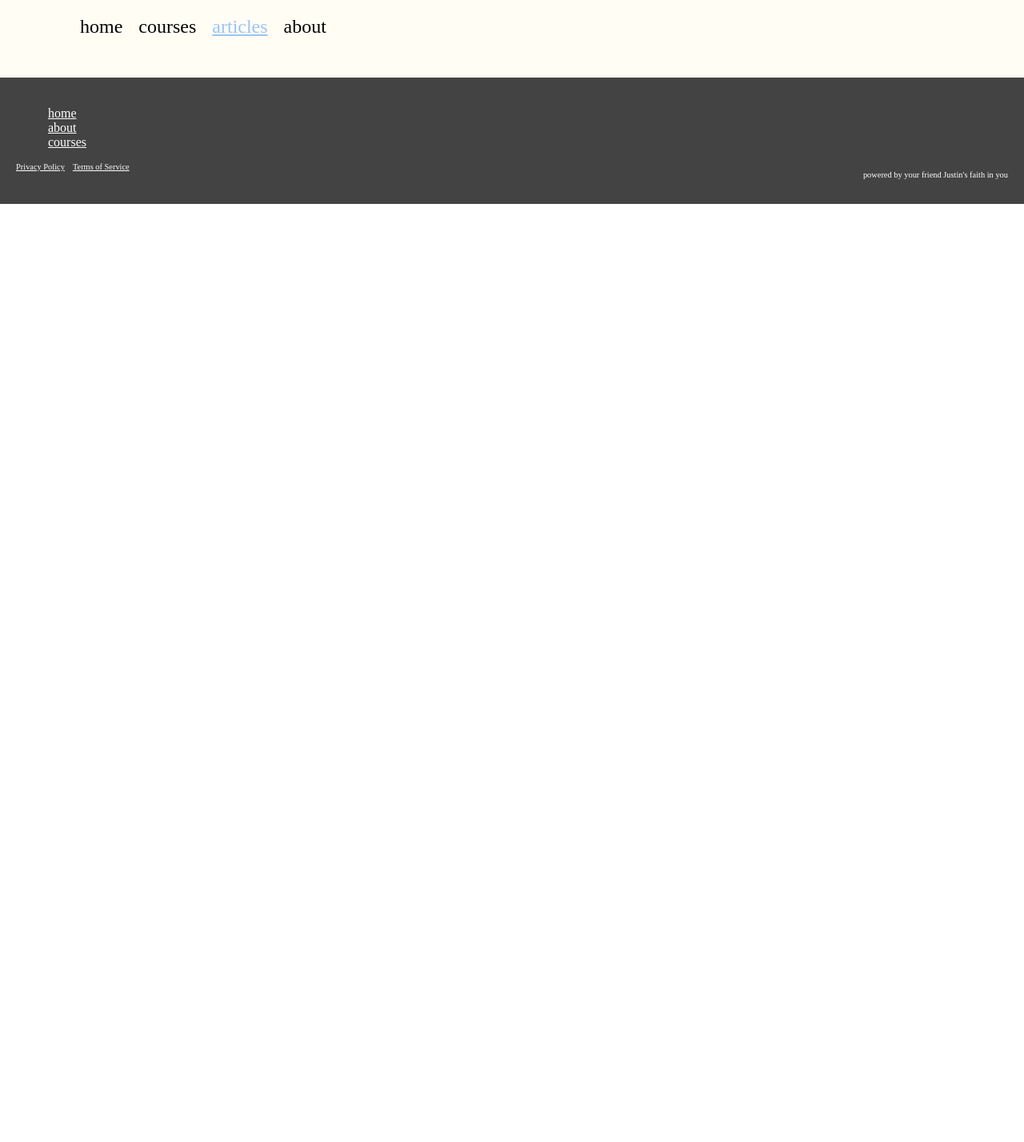
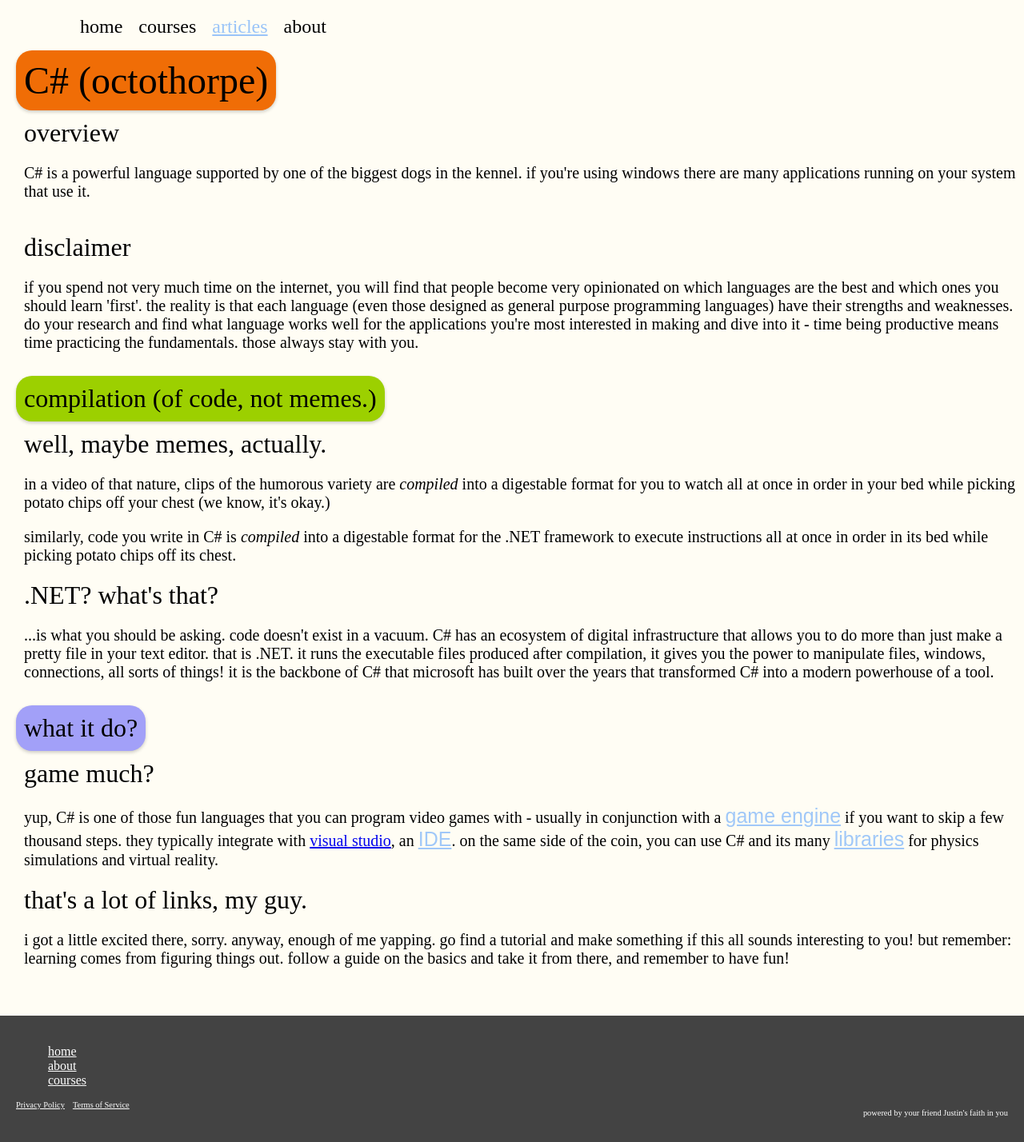
Before and after one commit to Domain-Force/frontline, a React (Create React App) app in the folder domain-force-front/: page /articles/csharp in a window 1280 px wide. Shown: the whole page at 80% size. Before the commit the page ends 800 px from the top, so only its background shows below. Built offline with nearby package versions, Linux system fonts and the light colour scheme; a web font is replaced by a local one.

Commit message:
[ADD] csharp article

```diff
--- a/domain-force-front/src/App.js
+++ b/domain-force-front/src/App.js
@@ -10,6 +10,7 @@ import Footer from './components/Footer';
 import ArticleDocker from './pages/articles/ArticleDocker';
 import ArticleDomain from './pages/articles/ArticleDomain';
 import ArticleFrontBack from './pages/articles/ArticleFrontBack';
+import ArticleCsharp from './pages/articles/ArticleCsharp';
 
 function App() {
   return (
@@ -35,6 +36,7 @@ function App() {
 				<Route path="/articles/docker" element={<ArticleDocker color="#FF9C9C"/>} />
 				<Route path="/articles/domains" element={<ArticleDomain color="#A2A0F8"/>} />
 				<Route path="/articles/frontback" element={<ArticleFrontBack color="#C1E7E3"/>} />
+				<Route path="/articles/csharp" element={<ArticleCsharp color="#F06D06"/>} />
 			</Routes>
 		</main>
 		<Footer/>
--- a/domain-force-front/src/pages/Articles.js
+++ b/domain-force-front/src/pages/Articles.js
@@ -13,6 +13,7 @@ function Articles() {
 				<ArticleItem path="docker" name="moby docker (docker)" color="#FF9C9C" />
 				<ArticleItem path="domains" name="domains (.com, .co, .org)" color="#A2A0F8" />
 				<ArticleItem path="frontback" name="frontend & backend" color="#C1E7E3" />
+				<ArticleItem path="csharp" name="C# (octothorpe)" color="#F06D06"/>
 			</div>
 
 			<p className="heading">
--- /dev/null
+++ b/domain-force-front/src/pages/articles/ArticleCsharp.js
@@ -0,0 +1,104 @@
+import React, {useState} from 'react';
+import ArticleModal from '../../components/ArticleModal';
+
+function ArticleCsharp(props){
+    const { color } = props;
+    const [{currentModal}, setModalOpen] = useState({currentModal: null});
+    const openModal = (modalName) => setModalOpen({currentModal: modalName});
+    const closeModal = () => setModalOpen({currentModal:null});
+
+    return (
+        <div className='cards-container'>
+            <div className="article-heading-background" style={{backgroundColor: color}}>
+                <p className="article-heading">C# (octothorpe)</p>
+            </div>
+            <br/>
+            <p className="article-section">overview</p>
+        		<p className="article-body">
+                    C# is a powerful language supported by one of the biggest dogs in the kennel. if you're using windows there are many applications running on your system that use it.
+                </p>
+            <p className="article-body">
+            </p>
+            <p className="article-section">disclaimer</p>
+            <p className="article-body">
+                if you spend not very much time on the internet, you will find that people become very opinionated on which languages are the best and which ones you should learn 'first'.
+                the reality is that each language (even those designed as general purpose programming languages) have their strengths and weaknesses. do your research and find what language
+                works well for the applications you're most interested in making and dive into it - time being productive means time practicing the fundamentals. those always stay with you.
+            </p>
+            <div className="article-section-background" style={{backgroundColor: "#9CD000"}}>
+			    <p className="article-section">compilation (of code, not memes.)</p>
+            </div>
+            <p className="article-section">well, maybe memes, actually.</p>
+            <p className="article-body">
+                in a video of that nature, clips of the humorous variety are <em>compiled</em> into a digestable format for you to watch all at once in order in your bed
+                while picking potato chips off your chest (we know, it's okay.)
+            </p>
+            <p className="article-body">
+                similarly, code you write in C# is <em>compiled</em> into a digestable format for the .NET framework to execute instructions all at once in order in its bed while picking potato
+                chips off its chest.
+            </p>
+            <p className="article-section">.NET? what's that?</p>
+            <p className="article-body">
+                ...is what you should be asking. code doesn't exist in a vacuum. C# has an ecosystem of digital infrastructure that allows you to do more than just make a pretty file in your text editor.
+                that is .NET. it runs the executable files produced after compilation, it gives you the power to manipulate files, windows, connections, all sorts of things! it is the backbone of C# that
+                microsoft has built over the years that transformed C# into a modern powerhouse of a tool.
+            </p>
+            <div className="article-section-background" style={{backgroundColor: "#A2A0F8"}}>
+			<p className="article-section">what it do?</p>
+            </div>
+			<p className="article-section">game much?</p>
+            <p className="article-body">
+                yup, C# is one of those fun languages that you can program video games with - usually in conjunction with a <button className="button-like-text" onClick={() => openModal('game_engine')}>game engine</button> if
+                you want to skip a few thousand steps. they typically integrate with <a href="https://visualstudio.microsoft.com/">visual studio</a>,
+                an <button className="button-like-text" onClick={() => openModal('ide')}>IDE</button>. on the same side of the coin, you can use C# and its
+                many <button className="button-like-text" onClick={() => openModal('libraries')}>libraries</button> for physics simulations and virtual reality.
+            </p>
+			<p className="article-section">that's a lot of links, my guy.</p>
+            <p className="article-body">
+                i got a little excited there, sorry. anyway, enough of me yapping. go find a tutorial and make something if this all sounds interesting to you! but remember: learning comes from figuring things out.
+                follow a guide on the basics and take it from there, and remember to have fun!
+            </p>
+
+            {currentModal === 'game_engine' &&(
+            <ArticleModal isOpen={true} onClose={closeModal}>
+                <div className="article-heading-background" style={{backgroundColor: "#9CF2C9"}}>
+				<p className="modal-heading">game engines utilizing C#</p>
+                </div>
+                <p className="modal-body">
+                    <ul>
+                        <li>unity</li>
+                        <li>godot</li>
+                        <li>cryEngine</li>
+                        <li>monoGame</li>
+                        <li>...and more!</li>
+                    </ul>
+                </p>
+            </ArticleModal>
+            )}
+            {currentModal === 'ide' &&(
+                <ArticleModal isOpen={true} onClose={closeModal}>
+                <div className="article-heading-background" style={{backgroundColor: "#FF9C9C"}}>
+                <p className="modal-heading">IDE</p>
+                </div>
+                <p className="modal-body">
+                    IDE is short for <em>integrated development environment.</em> it's a fully kitted text editor with all the bells and whistles and black market health supplements you would need.
+                    it can include things like a compiler, profiling tools, integration with version control, and so much more.
+                </p>
+            </ArticleModal>
+            )}
+            {currentModal === 'libraries' &&(
+            <ArticleModal isOpen={true} onClose={closeModal}>
+                <div className="article-heading-background" style={{backgroundColor: "#C3C9D2"}}>
+                <p className="modal-heading">libraries</p>
+                </div>
+                <p className="modal-body">
+                    for now, just think of libraries as extra tools you can add to your project to let you do more cool stuff. for example, you can import a libary that does complex math for you. in C#
+                    world, they are typically packaged as files with the .dll extension that your program will reference. you can even make your own for others to use!
+                </p>
+            </ArticleModal>
+            )}
+        </div>
+    );
+};
+
+export default ArticleCsharp;
```
